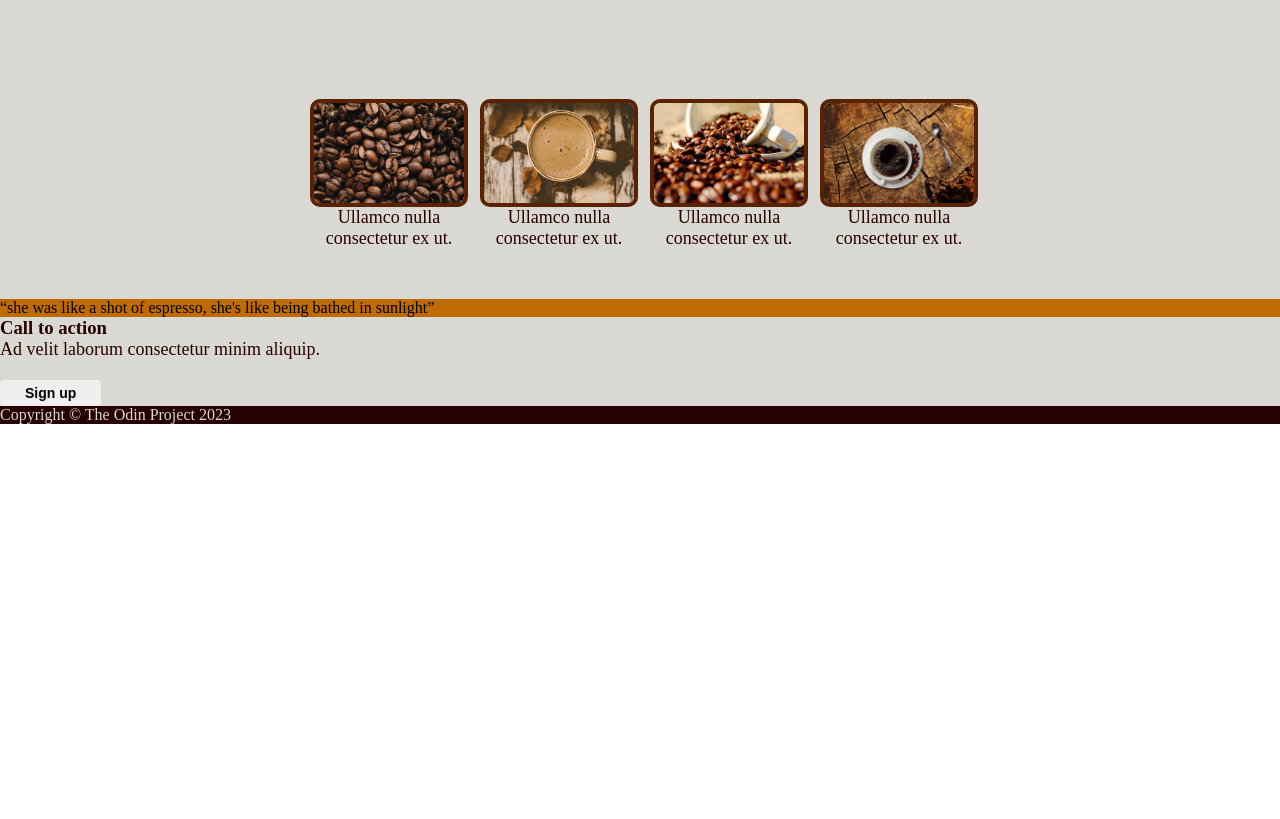
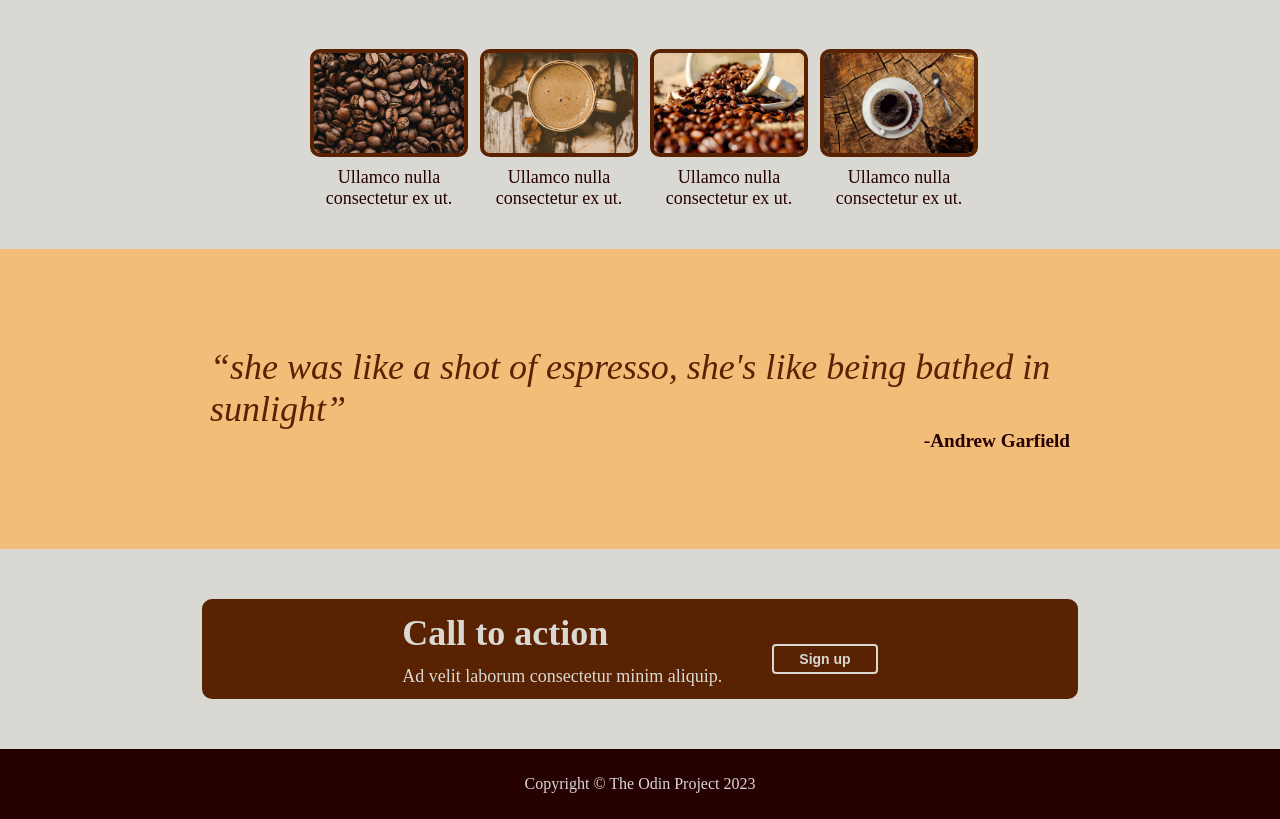
Before and after one commit to Wootwut/Landing-Page, a plain HTML site: page index.html in a window 1280 px wide. Shown: the part 667-1486 px from the top of the page. Before the commit the page ends 1091 px from the top, so only its background shows below. Drawn offline with Linux system fonts and the light colour scheme.

Commit message:
Finish all layout

```diff
--- a/index.html
+++ b/index.html
@@ -28,7 +28,7 @@
 </header>
 
     <h2>The type of coffee you can drink</h2>
-<div class="upper-boddy">
+<div class="upper-body">
     <div class="coffee-content">
         <img class="coffee-img" src="img/coffee-1.jpeg" alt="coffee 1">
         <p>Ullamco nulla consectetur ex ut.</p>
@@ -46,15 +46,18 @@
         <p>Ullamco nulla consectetur ex ut.</p>
     </div>
 </div>
-<div class="mid-boddy">
+<div class="mid-body">
     <q>she was like a shot of espresso, she's like being bathed in sunlight</q>
+    <div class="sign">-Andrew Garfield</div>
 </div>
-<div class="lower-boddy">
-    <div class="lower-text">
+<div class="lower-body">
+    <div class="lower-content">
+      <div class="lower-text">
         <h3>Call to action</h3>
         <p>Ad velit laborum consectetur minim aliquip.</p>
+      </div>
+      <button class="lower-button">Sign up</button>
     </div>
-    <button class="lower-button">Sign up</button>
 </div>
 <footer>
     <div class="footer-text"> Copyright © The Odin Project 2023</div>
--- a/style.css
+++ b/style.css
@@ -2,24 +2,21 @@
     padding: 0;
     margin: 0;
 }
-
 header, footer{
     background-color: #260101;
     color:#D9D8D2;
 }
-.upper-boddy, .lower-boddy{
+.upper-body, .lower-body{
     background-color: #D9D8D2;
     color: #260101;
 }
-.mid-boddy{
-    background-color: #BF6B04;
-}
+
 p{
     font-size: 18px;
 }
 .logo-img{
-    max-width: 100%;
-    max-height: 75%;
+    max-width: 100px;
+    max-height: 75px;
     background-color: #D9D8D2;
     border: 2px solid;
     border-radius: 50%;
@@ -55,7 +52,7 @@ button{
     display: flex;
     height: 100px;
     justify-content: space-between;
-
+    min-width: 780px;
 }
 
 .header-content{
@@ -84,13 +81,13 @@ h2{
     font-weight: 900;
     padding: 50px 0px;
 }
-.upper-boddy{
+.upper-body{
     display: flex;
     gap: 20px;
     justify-content: center;
     align-items: center;
-    padding: 50px;
     text-align: center;
+    padding-bottom: 40px;
 }
 .coffee-content{
     display: flex;
@@ -104,4 +101,62 @@ h2{
     border: 4px solid #592202;
     width: 150px;
     height: auto;
+    margin-bottom: 10px;
 }
+.mid-body{
+    height:200px;
+    background-color: #F2BC79;
+
+    display: flex;
+    justify-content: center;
+    align-items: center;
+    padding: 50px 210px;
+    flex-direction: column;
+}
+q{
+    font-size: 36px;
+    font-style: italic;
+    font-weight: light;
+    color:#592202;
+}
+.sign{
+    align-self: flex-end;
+    font-size: larger;
+    font-weight: 900;
+    color: #260101;
+}
+.lower-body{
+height: 200px;
+display: flex;
+justify-content: center;
+align-items: center;
+}
+
+.lower-content{
+    display: flex;
+    align-items:center;
+    gap: 50px;
+    background-color: #592202;
+    color: #D9D8D2;
+    height: 100px;
+    border-radius: 10px;
+    padding: 0 200px;
+}
+.lower-button{
+    background-color: #592202;
+    border: 2px solid #D9D8D2;
+    color: #D9D8D2;
+}
+h3{
+    font-size: 36px;
+    font-weight: 900;
+    padding-bottom: 12px;
+
+}
+
+footer{
+    height: 70px;
+    display: flex;
+    justify-content: center;
+    align-items: center;
+}
```
